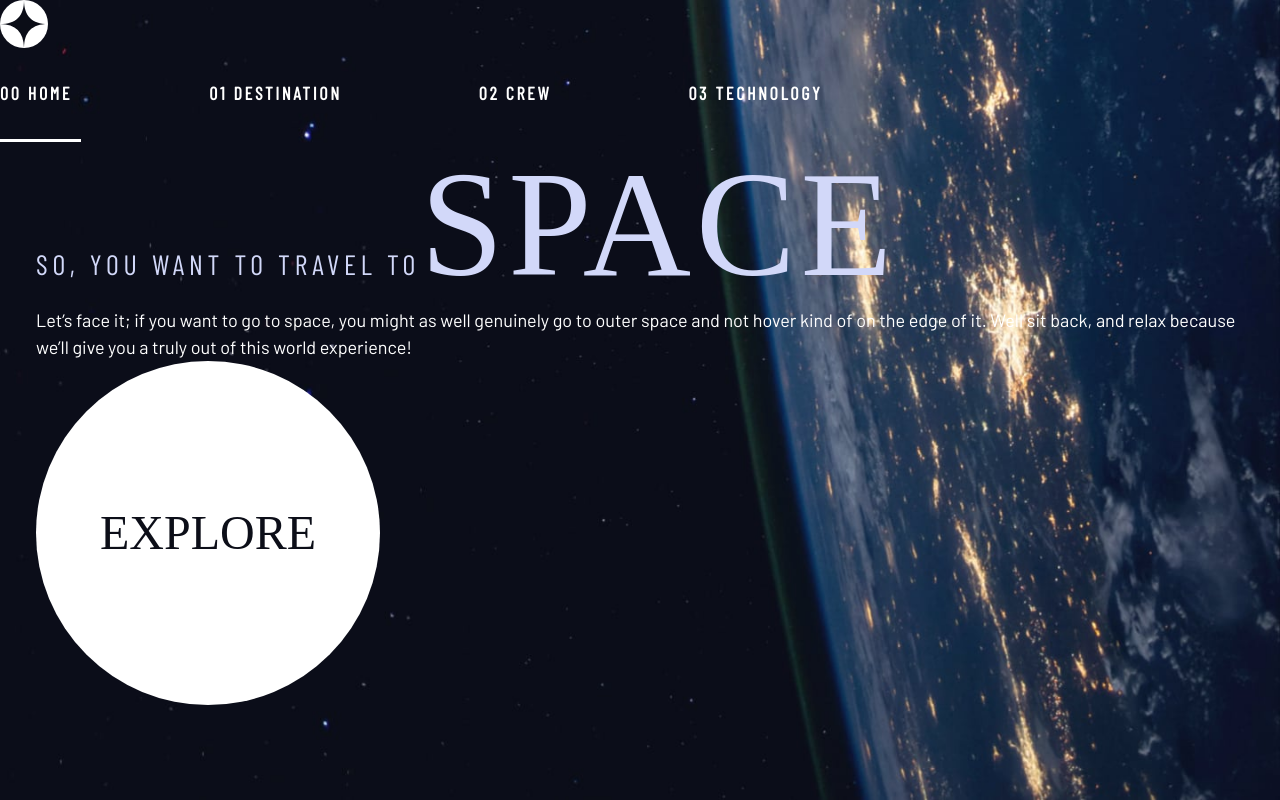
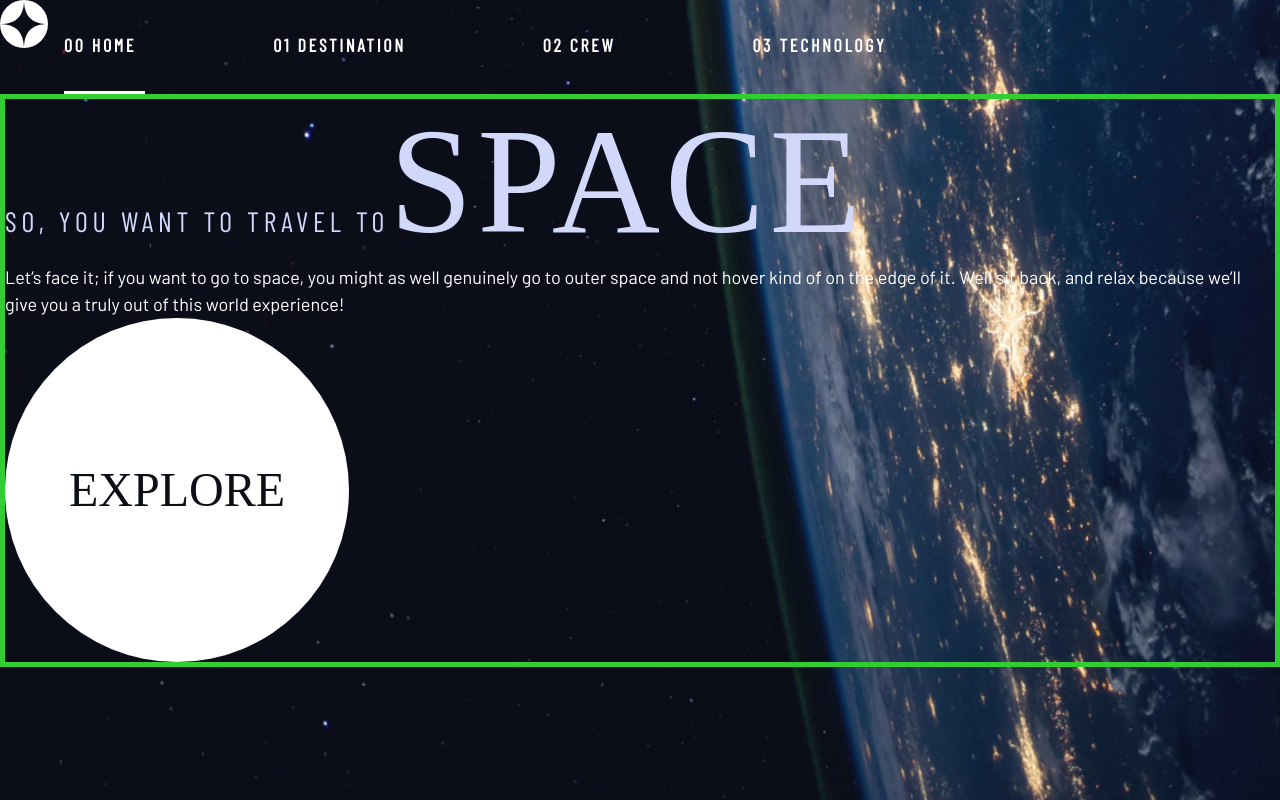
Before and after one commit to DavidofOrange/space-tourism-website, a React (Create React App) app: page / in a window 1280 px wide. Built offline with nearby package versions, Linux system fonts and the light colour scheme; a web font is replaced by a local one.

Commit message:
Improved the  home screen layout for desktop

```diff
--- a/src/components/Home.jsx
+++ b/src/components/Home.jsx
@@ -7,11 +7,12 @@ export default function Home() {
     return (
         <section className='home'>
         <Nav />
-          <div className='container font-white'>
+          <div className='grid-container font-white'>
             <div>
               <h1 className='text-accent fs-500 ff-sans-cond uppercase letter-spacing-1'>
                 So, you want to travel to
-              <span className='fs-900 ff-serif'>Space</span></h1>
+              <span className='fs-900 ff-serif'>Space</span>
+              </h1>
               <p className='fs-400'>
                  Let’s face it; if you want to go to space, you might as well genuinely go to
                  outer space and not hover kind of on the edge of it. Well sit back, and relax
--- a/src/components/Nav.jsx
+++ b/src/components/Nav.jsx
@@ -8,8 +8,8 @@ import { NavLink } from 'react-router-dom';
 function Nav() {
     return (
       <>
-      <header className='primary-header'>
-        <div className='main-logo' alt='main-logo'>
+      <header className='primary-header flex'>
+        <div className='logo' alt='main-logo'>
           <Link to='/'><img src={ logo } alt='main-logo'></img></Link>
         </div>
         <nav className='flex'>
--- a/src/index.css
+++ b/src/index.css
@@ -100,6 +100,8 @@ body {
     background-color: hsl( var(--clr-dark) );
     line-height: 1.5;
     min-height: 100vh;
+    display: grid;
+    grid-template-rows: min-content 1fr;
 }
 
 /* make images easier to work with */
@@ -157,17 +159,25 @@ select {
 }
 
 .grid-container {
+    border: 5px solid limegreen;
     display: grid;
-    gap: 2rem;
-    grid-template-columns: 2em repeat(2, minmax(0, 40rem)) 2em;
 }
 
-.grid-container > *:first-child {
-    grid-column: 2;
-}
+@media (min-width: ) {
+    .grid-container {
+        column-gap: var(--container-gap, 2rem);
+        grid-template-columns: minmax(2rem, 1fr) repeat(2, minmax(0, 30rem)) minmax(2rem, 1fr);
+    }
 
-.grid-container > *:last-child {
-    grid-column: 3;
+    .grid-container > *:first-child {
+        grid-column: 2;
+        outline: 1px solid red;
+    }
+
+    .grid-container > *:last-child {
+        grid-column: 3;
+        outline: 1px solid yellow;
+    }
 }
 
 
```
